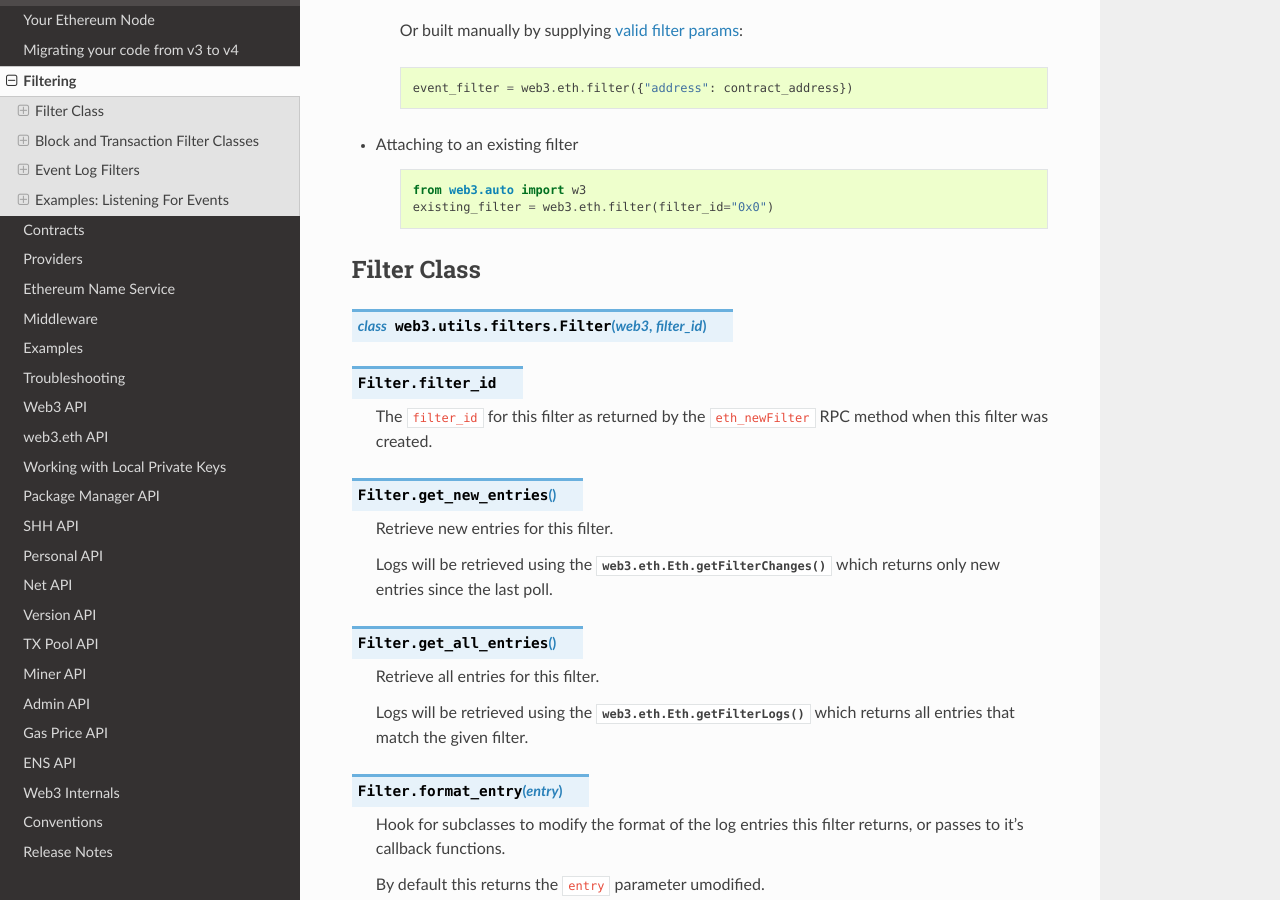
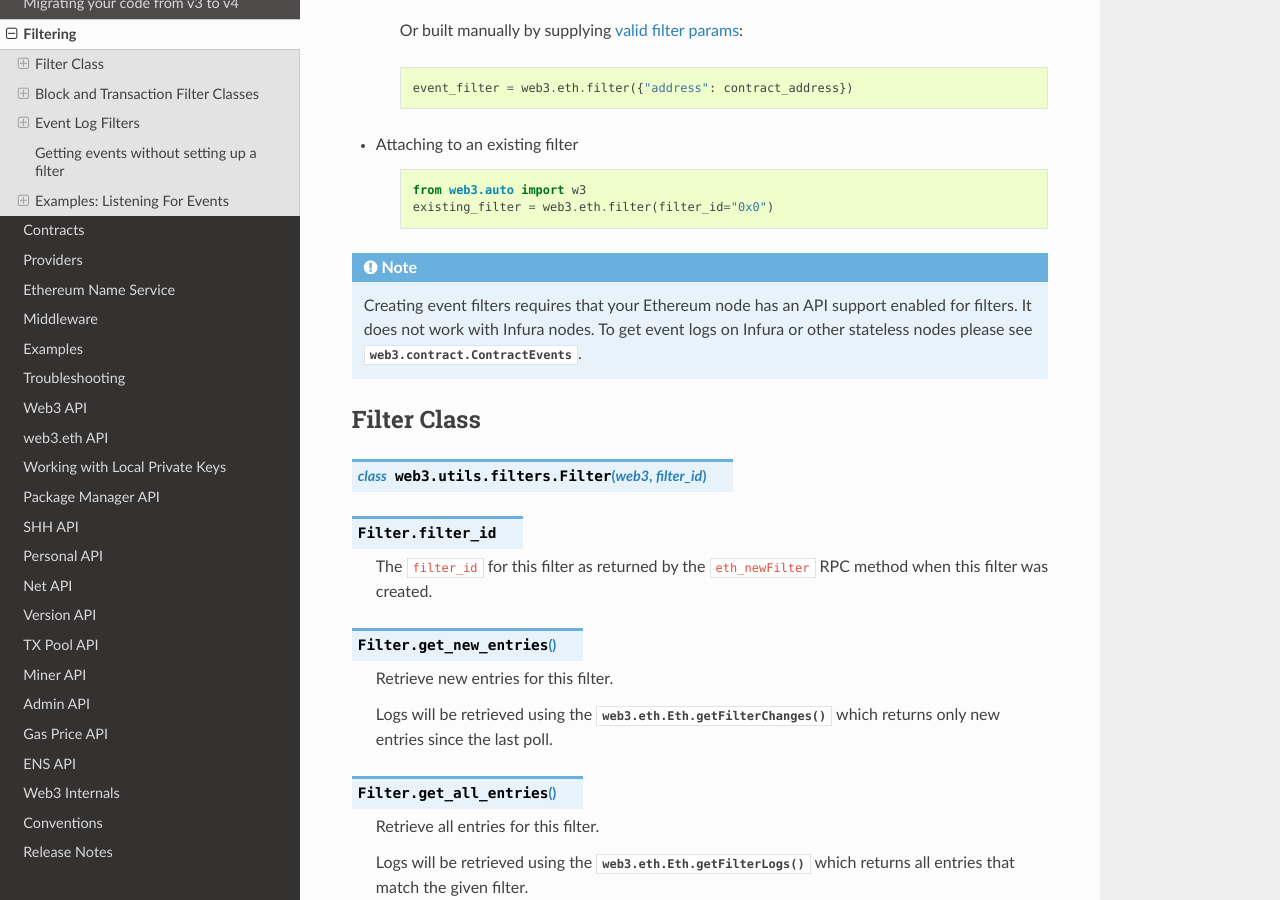
Before and after one commit to shuziren/web3.py, a Sphinx documentation site: the page built from docs/filters.rst, in a window 1280 px wide and 900 px high, scrolled down 391 px. Built offline with Sphinx 7.4.7 and the Read the Docs theme 2.0.0, drawn with Linux system fonts in a browser that asks for light colours; some of the changed text lies outside the part shown.

Commit message:
Doc updates

```diff
--- a/docs/filters.rst
+++ b/docs/filters.rst
@@ -3,7 +3,6 @@ Filtering
 
 
 .. py:module:: web3.utils.filters
-
 
 The :meth:`web3.eth.Eth.filter` method can be used to setup filters for:
 
@@ -31,6 +30,12 @@ The :meth:`web3.eth.Eth.filter` method can be used to setup filters for:
 
         from web3.auto import w3
         existing_filter = web3.eth.filter(filter_id="0x0")
+
+.. note ::
+
+    Creating event filters requires that your Ethereum node has an API support enabled for filters.
+    It does not work with Infura nodes. To get event logs on Infura or other
+    stateless nodes please see :class:`web3.contract.ContractEvents`.
 
 
 Filter Class
@@ -160,6 +165,13 @@ methods:
 Provides a means to filter on the log data, in other words the ability to filter on values from
 un-indexed event arguments. The parameter ``data_filter_set`` should be a list or set of 32-byte hex encoded values.
 
+Getting events without setting up a filter
+------------------------------------------
+
+You can query Ethereum node for direct fetch of events, without creating a filter first.
+This works on all node types, including Infura.
+
+For examples see :meth:`web3.contract.ContractEvents.getLogs`.
 
 Examples: Listening For Events
 ------------------------------
```
